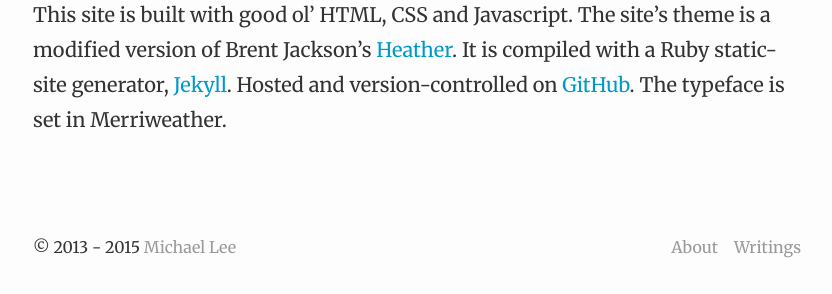
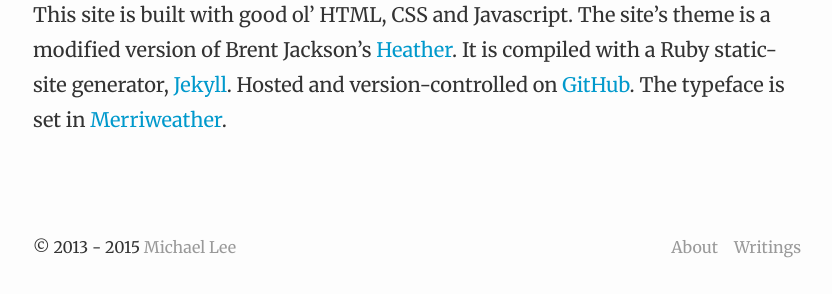
Before and after one commit to michaellee/old-michaelsoolee.com, a Jekyll site: the page built from about.md, in a window 1280 px wide. Shown: the part 1281-1575 px from the top of the page, without its empty margins (223-1055 px from the left). Built offline with Jekyll 4.4.1, drawn with Linux system fonts in a browser that asks for light colours; some of the changed lines change nothing that is shown.

Commit message:
About: Added Merriweather link

```diff
--- a/about.md
+++ b/about.md
@@ -24,4 +24,4 @@ Rather connect with me via email? [Click here](mailto:hellomichaellee@gmail.com?
 
 ## Colophon
 
-This site is built with good ol' HTML, CSS and Javascript. The site's theme is a modified version of Brent Jackson's [Heather](http://jxnblk.com/Heather/). It is compiled with a Ruby static-site generator, [Jekyll](http://jekyllrb.com). Hosted and version-controlled on [GitHub](https://github.com/michaellee/michaellee.github.io). The typeface is set in Merriweather.
+This site is built with good ol' HTML, CSS and Javascript. The site's theme is a modified version of Brent Jackson's [Heather](http://jxnblk.com/Heather/). It is compiled with a Ruby static-site generator, [Jekyll](http://jekyllrb.com). Hosted and version-controlled on [GitHub](https://github.com/michaellee/michaellee.github.io). The typeface is set in [Merriweather](http://www.google.com/fonts/specimen/Merriweather).
```
